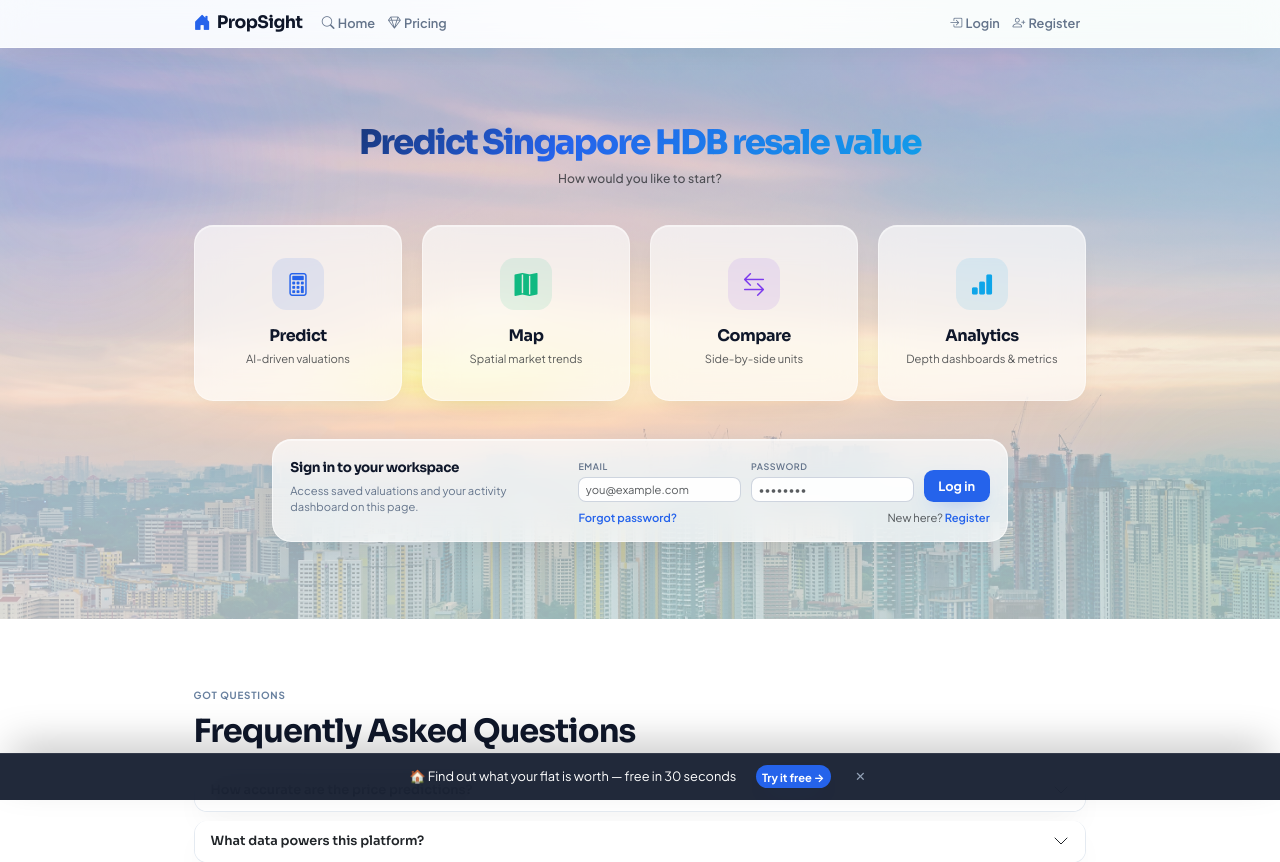
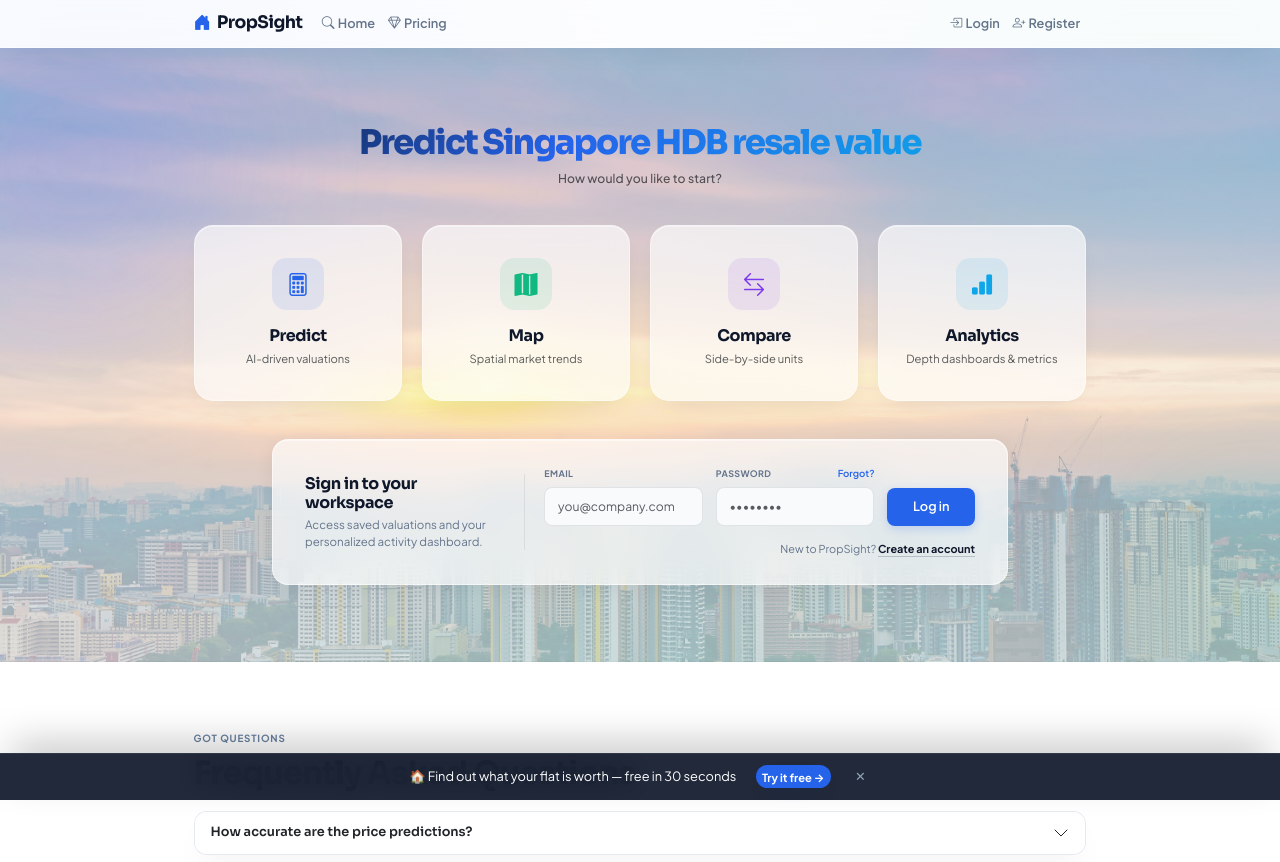
Before and after one commit to MARCHTOWNE/FYP-26-S1-22-PropSight, a Python web app: template webapp/templates/home.html in a window 1280 px wide. Shown: the top 862 px of the page. Run offline with Jinja, Linux system fonts and the light colour scheme; the template is opened without the code that fills it, so the values that code supplies are empty.

Commit message:
Home: premium guest login gateway with frosted-glass card
Made-with: Cursor

```diff
--- a/webapp/static/css/style.css
+++ b/webapp/static/css/style.css
@@ -582,6 +582,134 @@ h6,
     text-decoration: underline;
 }
 
+/* Premium guest login gateway — structured card, quiet inputs */
+#onboarding .account-gateway-hub:has(.premium-gateway-card) {
+    background: transparent !important;
+    border: none !important;
+    box-shadow: none !important;
+    padding: 0 !important;
+    -webkit-backdrop-filter: none !important;
+    backdrop-filter: none !important;
+}
+
+.premium-gateway-card {
+    background: rgba(255, 255, 255, 0.68);
+    border: 1px solid rgba(255, 255, 255, 0.55);
+    border-radius: 20px;
+    padding: 32px 40px;
+    -webkit-backdrop-filter: blur(22px) saturate(1.15);
+    backdrop-filter: blur(22px) saturate(1.15);
+    box-shadow:
+        0 4px 24px rgba(15, 23, 42, 0.06),
+        inset 0 1px 0 rgba(255, 255, 255, 0.65);
+}
+
+@media (max-width: 575.98px) {
+    .premium-gateway-card {
+        padding: 24px 20px;
+    }
+}
+
+.premium-gateway-heading {
+    font-family: 'Sora', sans-serif;
+    font-weight: 700;
+    color: var(--navy);
+    font-size: 1.25rem;
+    letter-spacing: -0.5px;
+}
+
+.premium-gateway-lead {
+    font-size: 0.9rem;
+    color: #64748b;
+    line-height: 1.5;
+}
+
+.premium-form-row {
+    display: flex;
+    flex-direction: column;
+    gap: 16px;
+    align-items: stretch;
+}
+
+@media (min-width: 768px) {
+    .premium-form-row {
+        flex-direction: row;
+        align-items: flex-end;
+    }
+
+    .premium-form-row__submit {
+        flex: 0 0 auto;
+    }
+}
+
+.premium-field-label {
+    font-size: 0.7rem;
+    font-weight: 700;
+    text-transform: uppercase;
+    letter-spacing: 0.5px;
+    color: #64748b;
+}
+
+.propsight-app .premium-input.form-control {
+    background: #f8fafc;
+    border: 1px solid rgba(15, 23, 42, 0.1);
+    border-radius: 10px;
+    padding: 12px 16px;
+    font-size: 0.95rem;
+    color: var(--navy);
+    transition: all 0.2s ease;
+}
+
+.propsight-app .premium-input.form-control:focus {
+    background: #ffffff;
+    border-color: var(--navy);
+    box-shadow: 0 0 0 3px rgba(15, 23, 42, 0.05);
+    outline: none;
+}
+
+.premium-forgot-link {
+    font-size: 0.75rem;
+    font-weight: 600;
+    color: var(--tech-blue);
+    text-decoration: none;
+}
+
+.premium-forgot-link:hover {
+    color: var(--accent-dark);
+    text-decoration: none;
+}
+
+.premium-gateway-submit {
+    border-radius: 10px !important;
+    padding: 12px 32px !important;
+    font-weight: 600 !important;
+    box-shadow: 0 4px 12px rgba(37, 99, 235, 0.2) !important;
+}
+
+.premium-register-hint {
+    font-size: 0.85rem;
+    color: #64748b;
+}
+
+.premium-register-link {
+    color: var(--navy);
+    font-weight: 700;
+    text-decoration: none;
+    border-bottom: 1px solid rgba(15, 23, 42, 0.2);
+    padding-bottom: 1px;
+}
+
+.premium-register-link:hover {
+    color: var(--navy);
+    border-bottom-color: rgba(15, 23, 42, 0.45);
+}
+
+@media (min-width: 992px) {
+    #onboarding .border-end-lg {
+        border-right: 1px solid rgba(15, 23, 42, 0.08);
+    }
+}
+
 /* Shared heading gradient utility (onboarding + elsewhere) */
 .text-gradient-custom {
     background: linear-gradient(135deg, var(--dark), var(--primary)) !important;
--- a/webapp/templates/home.html
+++ b/webapp/templates/home.html
@@ -59,28 +59,38 @@
                         <a href="{{ url_for('logout') }}" class="account-gateway-logout">Log Out</a>
                     </div>
                     {% else %}
-                    <div class="account-gateway-guest-copy text-center text-md-start">
-                        <p class="account-gateway-title mb-1">Sign in to your workspace</p>
-                        <p class="account-gateway-sub mb-0">Access saved valuations and your activity dashboard on this page.</p>
+                    <div class="premium-gateway-card w-100">
+                        <div class="row align-items-center">
+                            <div class="col-lg-4 mb-4 mb-lg-0 pe-lg-4 border-end-lg text-center text-lg-start">
+                                <h4 class="mb-1 premium-gateway-heading">Sign in to your workspace</h4>
+                                <p class="mb-0 premium-gateway-lead">Access saved valuations and your personalized activity dashboard.</p>
                             </div>
-                    <form class="account-gateway-login-form" method="POST" action="{{ url_for('login') }}">
+                            <div class="col-lg-8 ps-lg-4">
+                                <form method="POST" action="{{ url_for('login') }}" class="m-0">
                                     <input type="hidden" name="next" value="{{ url_for('home') }}#member-activity-dashboard">
-                        <div class="account-gateway-login-fields">
-                            <div class="account-gateway-field">
-                                <label class="form-label account-gateway-label" for="account-gateway-email">Email</label>
-                                <input id="account-gateway-email" type="email" name="email" class="form-control form-control-sm account-gateway-input" required autocomplete="email" placeholder="you@example.com">
+                                    <div class="premium-form-row mb-3">
+                                        <div class="flex-grow-1">
+                                            <label class="d-block mb-2 premium-field-label" for="account-gateway-email">Email</label>
+                                            <input id="account-gateway-email" type="email" name="email" class="form-control premium-input w-100" required autocomplete="email" placeholder="you@company.com">
                                         </div>
-                            <div class="account-gateway-field">
-                                <label class="form-label account-gateway-label" for="account-gateway-password">Password</label>
-                                <input id="account-gateway-password" type="password" name="password" class="form-control form-control-sm account-gateway-input" required autocomplete="current-password" placeholder="••••••••">
+                                        <div class="flex-grow-1">
+                                            <div class="d-flex justify-content-between align-items-center mb-2">
+                                                <label class="mb-0 premium-field-label" for="account-gateway-password">Password</label>
+                                                <a href="{{ url_for('forgot_password') }}" class="premium-forgot-link">Forgot?</a>
                                             </div>
-                            <button type="submit" class="btn btn-primary account-gateway-btn-primary">Log in</button>
+                                            <input id="account-gateway-password" type="password" name="password" class="form-control premium-input w-100" required autocomplete="current-password" placeholder="••••••••">
                                         </div>
-                        <div class="account-gateway-login-meta d-flex flex-wrap align-items-center justify-content-center justify-content-md-between gap-2 mt-2">
-                            <a href="{{ url_for('forgot_password') }}" class="small account-gateway-link">Forgot password?</a>
-                            <span class="small text-muted">New here? <a href="{{ url_for('register') }}" class="account-gateway-link">Register</a></span>
+                                        <div class="premium-form-row__submit">
+                                            <button type="submit" class="btn btn-primary w-100 premium-gateway-submit">Log in</button>
+                                        </div>
+                                    </div>
+                                    <div class="text-md-end mt-2">
+                                        <span class="premium-register-hint">New to PropSight? <a href="{{ url_for('register') }}" class="premium-register-link">Create an account</a></span>
                                     </div>
                                 </form>
+                            </div>
+                        </div>
+                    </div>
                     {% endif %}
                 </div>
             </div>
```
Lines whose indentation alone changed are shown as unchanged.
